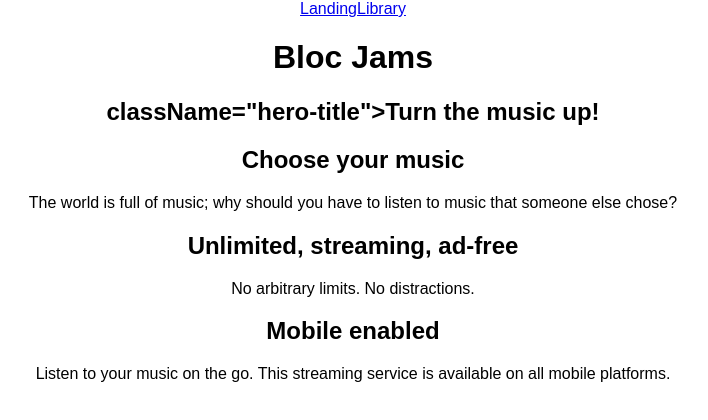
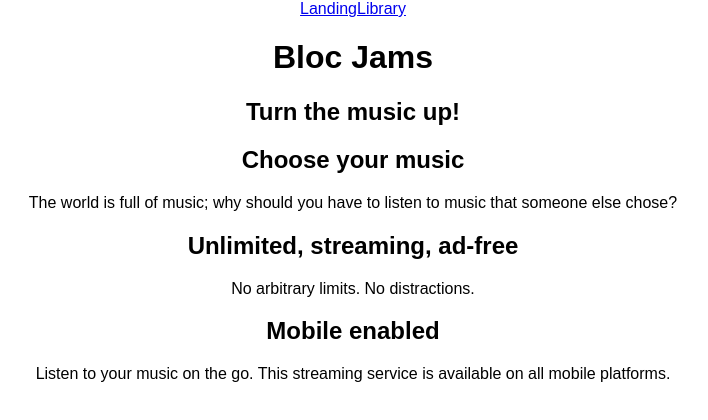
Before and after one commit to vikads/bloc-jams-react, a React (Create React App) app: page / in a window 1280 px wide. Shown: the top 420 px of the page, without its empty margins (287-995 px from the left). Built offline with nearby package versions, Linux system fonts and the light colour scheme.

Commit message:
Checkpoint_4_Components_Landing_Bloc_Jams_React_completed

```diff
--- a/src/components/Landing.js
+++ b/src/components/Landing.js
@@ -2,7 +2,7 @@ import React from 'react';
 
 const Landing = () => (
   <section className="landing">
-    <h1> className="hero-title">Turn the music up!</h1>
+    <h1 className="hero-title">Turn the music up!</h1>
 
     <section className="selling-points">
       <div className="point">
```
